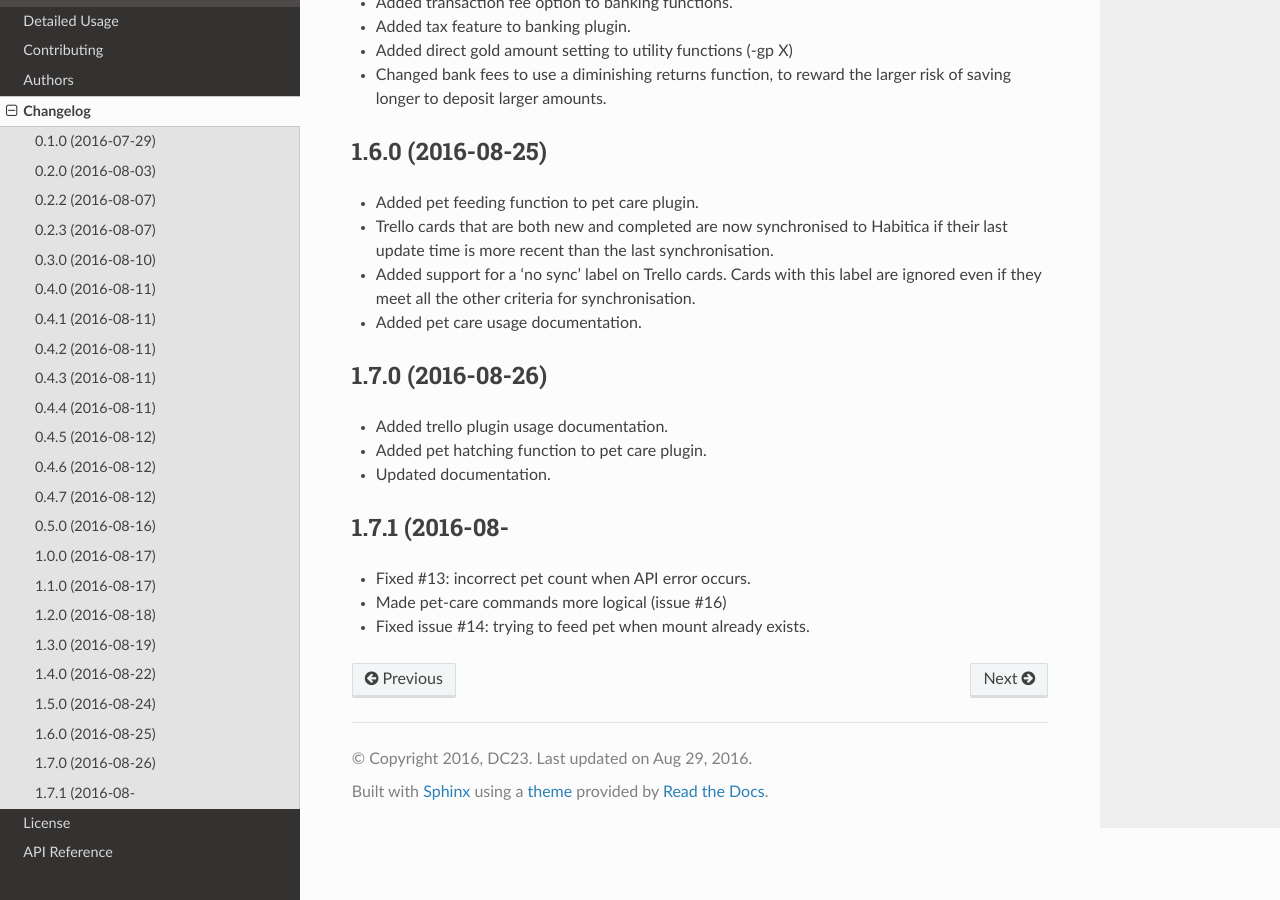
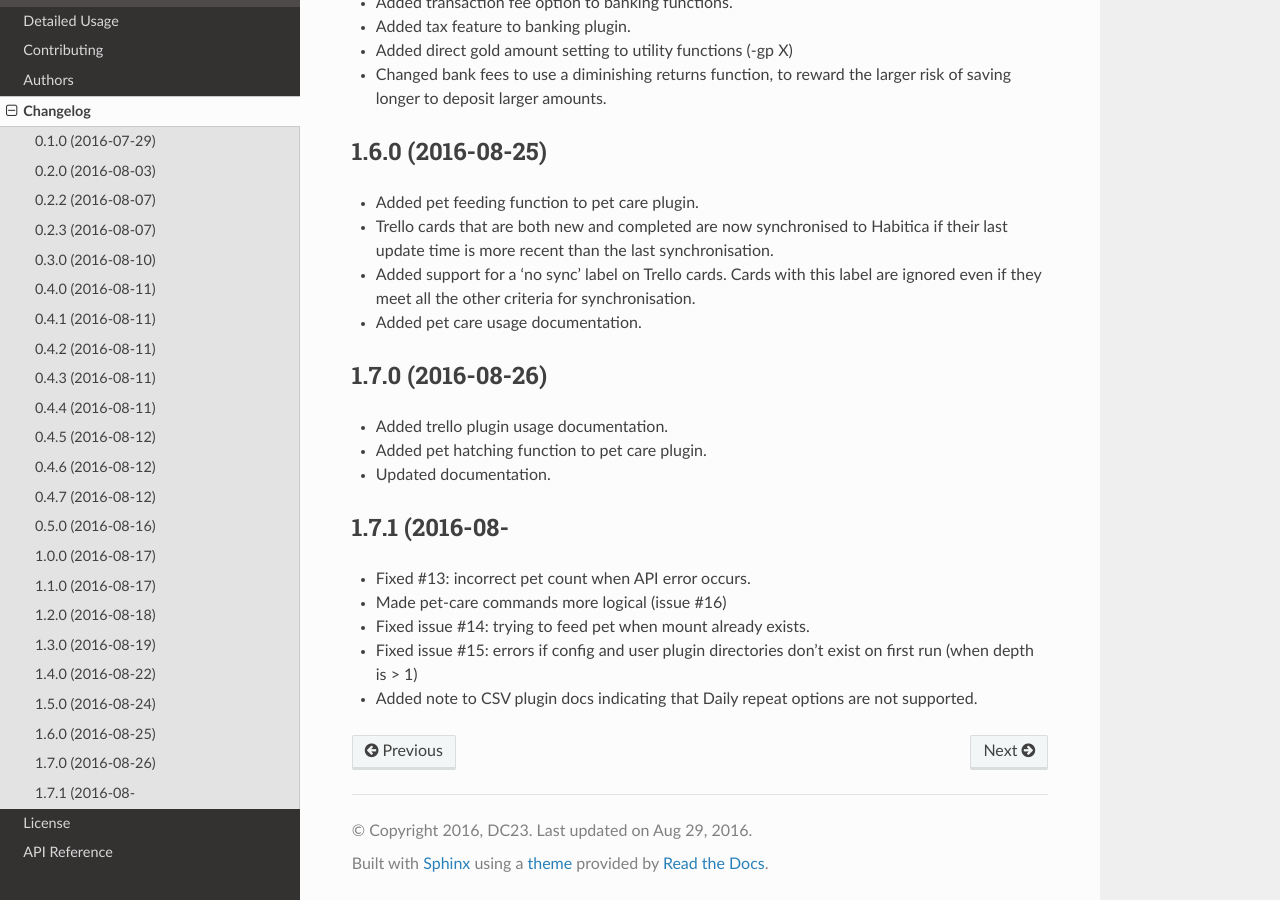
Before and after one commit to DC23/scriptabit, a Sphinx documentation site: the page built from docs/changelog.rst, in a window 1280 px wide and 900 px high, scrolled down 3545 px. Built offline with Sphinx 7.4.7 and the Read the Docs theme 2.0.0, drawn with Linux system fonts in a browser that asks for light colours.

Commit message:
clarified CSV features for dailies

```diff
--- a/CHANGELOG.rst
+++ b/CHANGELOG.rst
@@ -195,3 +195,7 @@
 * Fixed #13: incorrect pet count when API error occurs.
 * Made pet-care commands more logical (issue #16)
 * Fixed issue #14: trying to feed pet when mount already exists.
+* Fixed issue #15: errors if config and user plugin directories don't exist on
+  first run (when depth is > 1)
+* Added note to CSV plugin docs indicating that Daily repeat options are not
+  supported.
--- a/docs/usage/csv.rst
+++ b/docs/usage/csv.rst
@@ -22,6 +22,7 @@
 
 - Due dates
 - Checklists
+- Repeat options (days of the week, every X days) for Dailies.
 
 The CSV file must have a first row header, with the following columns:
 
```
